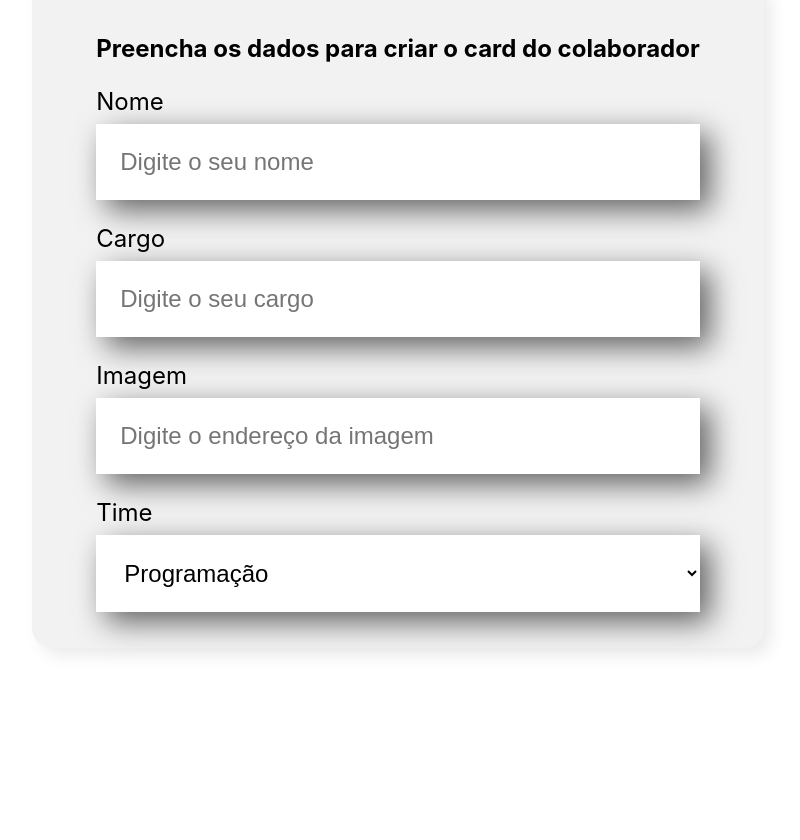
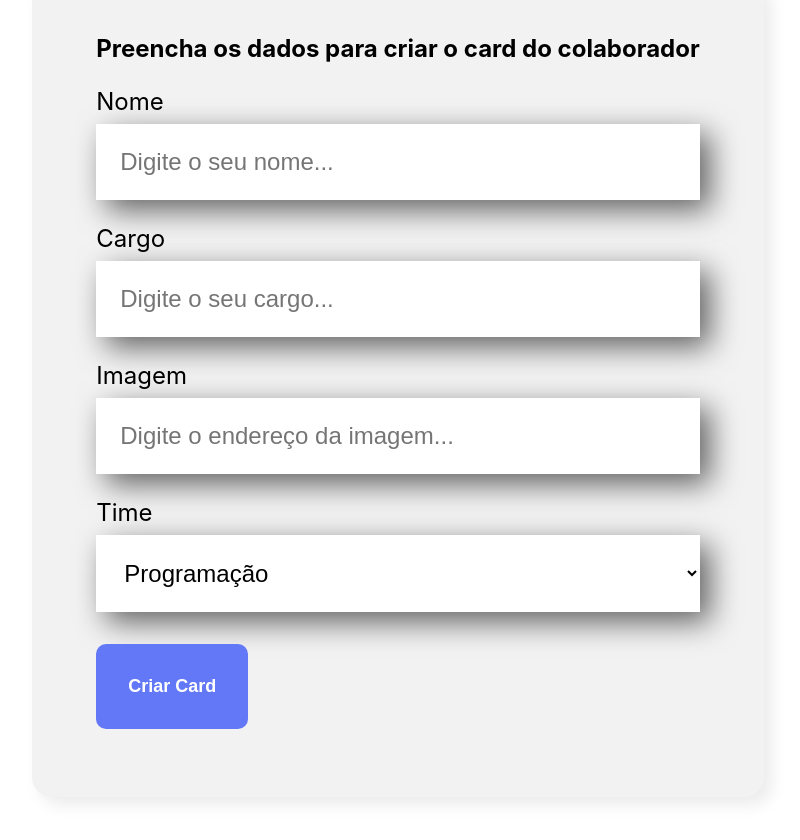
Before and after one commit to marquesflavio/organo, a React (Create React App) app: page / in a window 1280 px wide. Shown: the part 600-1440 px from the top of the page, without its empty margins (242-1042 px from the left). Before the commit the page ends 1328 px from the top, so only its background shows below. Built offline with nearby package versions, Linux system fonts and the light colour scheme.

Commit message:
update organo

```diff
--- a/src/compenentes/Botao/Botao.css
+++ b/src/compenentes/Botao/Botao.css
@@ -0,0 +1,14 @@
+.botao{
+    background-color: #6278F7;
+    border-radius: 10px;
+    font-weight: 700;
+    font-size: 18px;
+    padding: 32px;
+    border: none;
+    cursor: pointer;
+    color: #FFF;
+    margin: 32px 0;
+}
+.botao:hover{
+    color: #95FFD4
+}
--- a/src/compenentes/Botao/index.js
+++ b/src/compenentes/Botao/index.js
@@ -1,7 +1,11 @@
 import './Botao.css'
 
-const Botao = () => {
-    return(console.log())
+const Botao = (props) => {
+    return(
+    <button className="botao">
+        {props.children}
+    </button>
+    )
 }
 
 export default Botao
--- a/src/compenentes/CampoTexto/index.js
+++ b/src/compenentes/CampoTexto/index.js
@@ -1,10 +1,21 @@
 import './CampoTexto.css'
+import { useState } from 'react'
 
 const CampoTexto = (props) => { //props é um parâmetro padrão, mas pode ser qualquer coisa. Por convenção é props, significa 'propriedade'.
+    const placeholderModificada = `${props.placeholder}...`
+
+    // let valor = 'Flávio Marques' ao invés de usar um let, é usado um hook, um useState
+
+    const [valor, setValor] = useState('') // useState gera um pseudovariável, com um parâmetro de valor e outro de leitura
+
+    const aoDigitado = (evento) => {
+        props.aoAlterado(evento.target.value)
+    }
+
     return(
         <div className="campo-texto" >
             <label>{props.label}</label>
-            <input placeholder={props.placeholder}></input>
+            <input value={props.valor} onChange={aoDigitado} required={props.obrigatorio} placeholder={placeholderModificada}></input>
         </div>
     )
 }
--- a/src/compenentes/Formulario/index.js
+++ b/src/compenentes/Formulario/index.js
@@ -1,6 +1,8 @@
+import Botao from '../Botao'
 import CampoTexto from '../CampoTexto'
 import ListaSuspensa from '../ListaSuspensa'
 import './Formulario.css'
+import { useState } from 'react'
 
 const Formulario = () => {
 
@@ -14,14 +16,50 @@ const Formulario = () => {
         'Inovação e Gestão'
     ]
 
+    const [nome, setNome] = useState('')
+    const [cargo, setCargo] = useState('')
+    const [imagem, setImagem] = useState('')
+    const [time, setTime] = useState('')
+
+    const aoSalvar = (evento) => {
+        evento.preventDefault()
+        console.log('Form foi submetido', nome, cargo, imagem, time)
+    }
+
     return(
         <section className="formulario" >
-            <form>
+            <form onSubmit={aoSalvar}>
                 <h2>Preencha os dados para criar o card do colaborador</h2>
-                <CampoTexto label="Nome" placeholder="Digite o seu nome"/>
-                <CampoTexto label="Cargo" placeholder="Digite o seu cargo"/>
-                <CampoTexto label="Imagem" placeholder="Digite o endereço da imagem"/>
-                <ListaSuspensa label="Time" itens={times}/>
+                <CampoTexto
+                    obrigatorio={true}
+                    label="Nome"
+                    placeholder="Digite o seu nome"
+                    valor={nome}
+                    aoAlterado={valor => setNome(valor)}
+                />
+                <CampoTexto
+                    obrigatorio={true}
+                    label="Cargo"
+                    placeholder="Digite o seu cargo"
+                    valor={cargo}
+                    aoAlterado={valor => setCargo(valor)}
+                />
+                <CampoTexto
+                    label="Imagem"
+                    placeholder="Digite o endereço da imagem"
+                    valor={imagem}
+                    aoAlterado={valor => setImagem(valor)}
+                />
+                <ListaSuspensa
+                    obrigatorio={true}
+                    label="Time"
+                    itens={times}
+                    valor={time}
+                    aoAlterado={valor => setTime(valor)}
+                />
+                <Botao>
+                    Criar Card
+                </Botao>
             </form>
         </section>
     )
--- a/src/compenentes/ListaSuspensa/index.js
+++ b/src/compenentes/ListaSuspensa/index.js
@@ -1,10 +1,11 @@
 import './ListaSuspensa.css'
 
 const ListaSuspensa = (props) => {
+
     return(
         <div className="lista-suspensa">
             <label>{props.label}</label>
-            <select>
+            <select onChange={evento => props.aoAlterado(evento.target.value)} required={props.obrigatorio} value={props.valor}>
                 {props.itens.map(item => <option key={item}>{item}</option>)}
             </select>
         </div>
```
